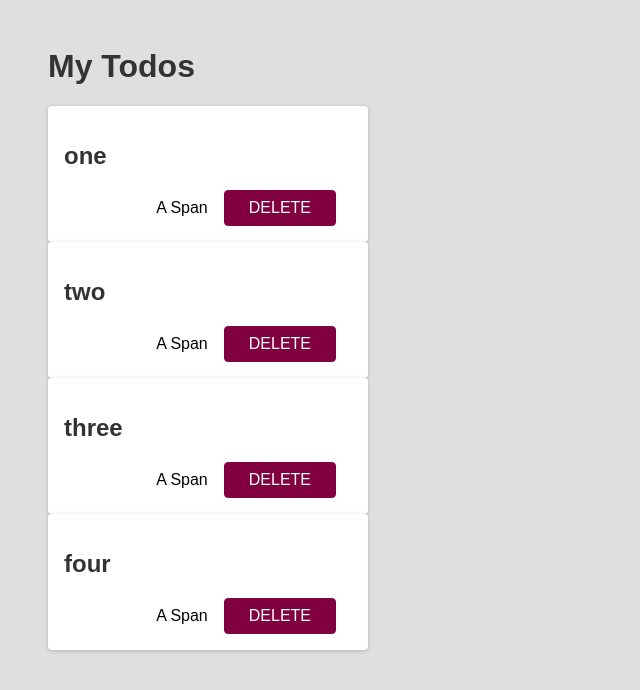
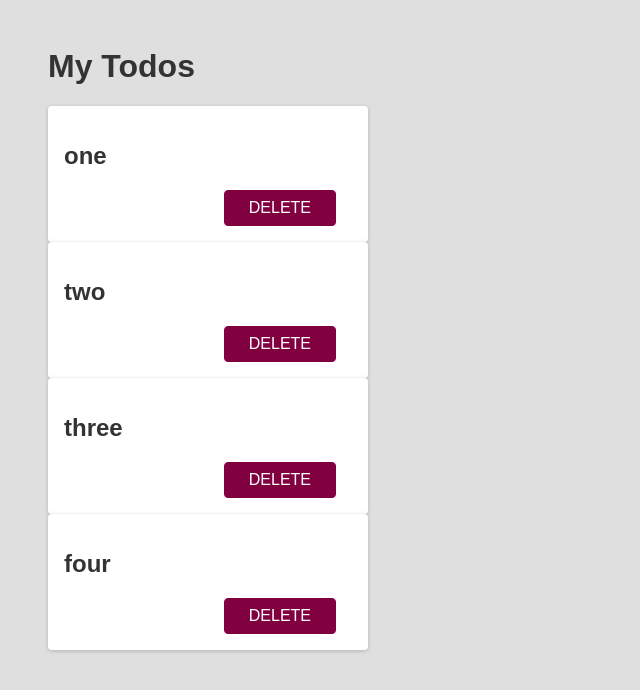
Before and after one commit to YizhouFu/react-course, a React (Create React App) app: page / in a window 1280 px wide. Shown: the top 690 px of the page, without its empty margins (0-640 px from the left). Built offline with nearby package versions, Linux system fonts and the light colour scheme.

Commit message:
try git changes

```diff
--- a/src/components/Todo.js
+++ b/src/components/Todo.js
@@ -3,7 +3,6 @@ function Todo(props) {
     <div className="card">
       <h2>{props.text}</h2>
       <div className="actions">
-      <span>A Span</span>
         <button className="btn">DELETE</button>
       </div>
     </div>
```
